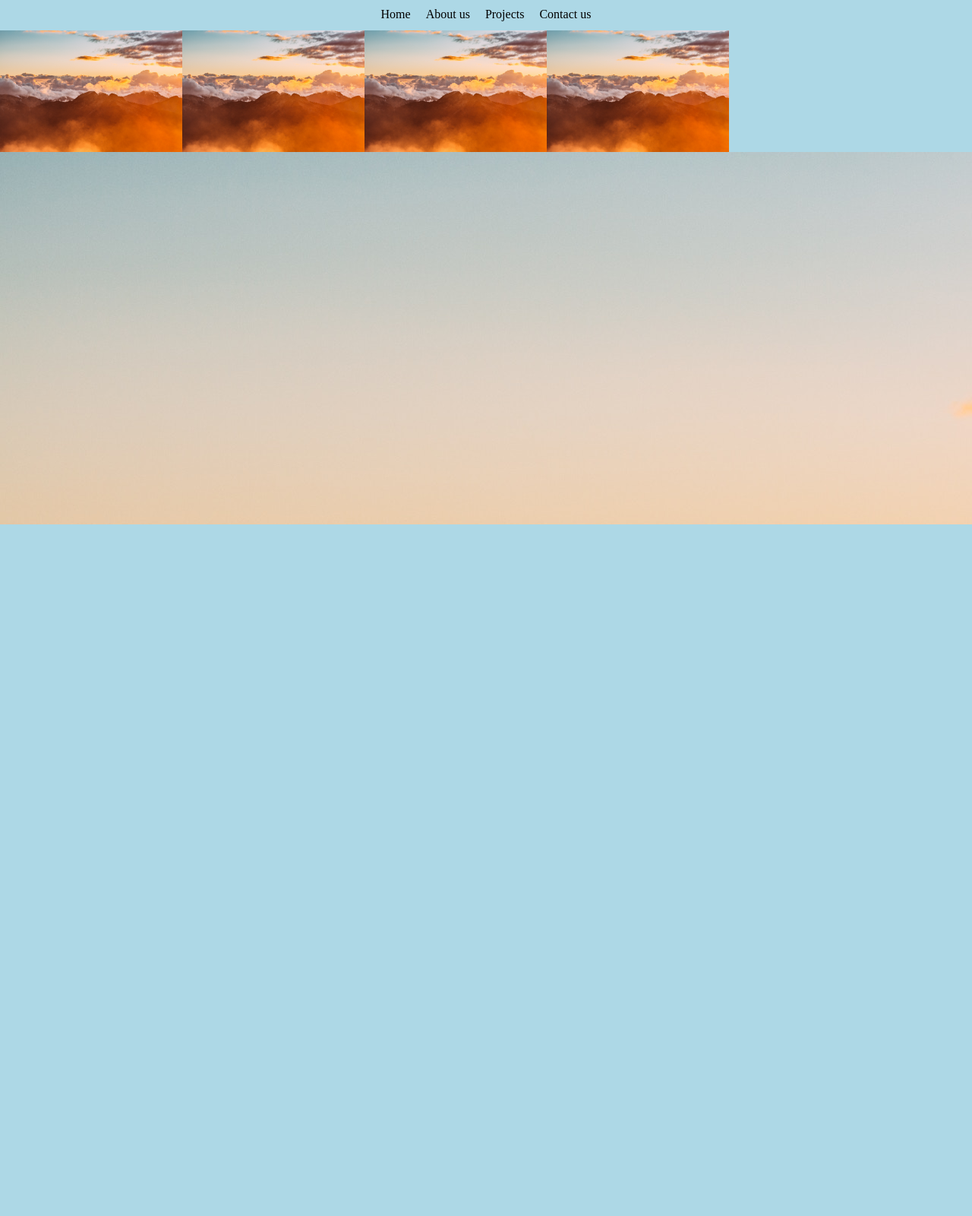
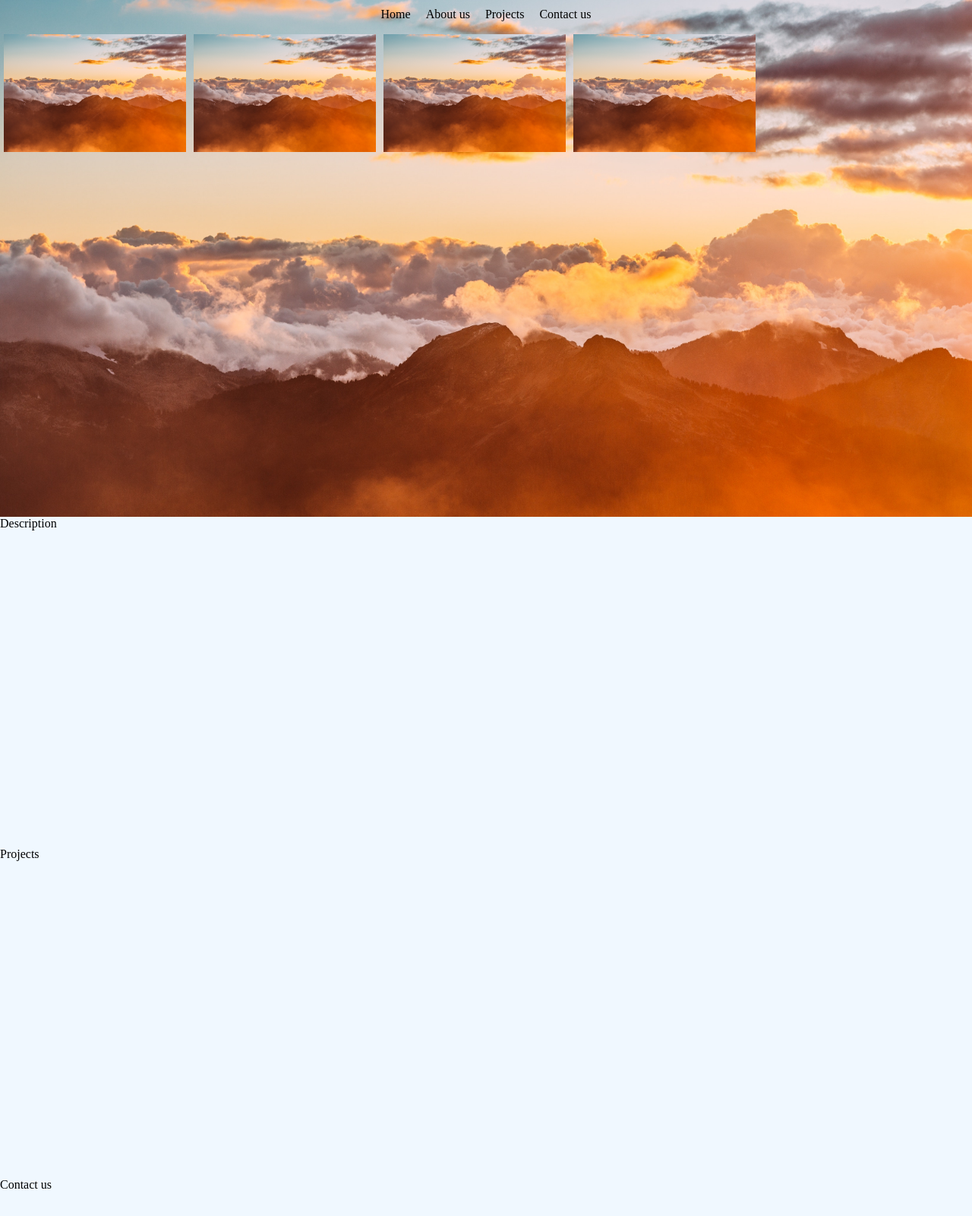
Before and after one commit to cruzortiz99/html-css-basics-course-project, a plain HTML site: page index.html in a window 1280 px wide. Shown: the whole page at 76% size. Drawn offline with Linux system fonts and the light colour scheme.

Commit message:
problem solved

```diff
--- a/index.html
+++ b/index.html
@@ -29,9 +29,15 @@
     </div>
   </div>
   <div class="page-content">
-    <div id="about-us" class="page-desc"></div>
-    <div id="projects" class="page-projects"></div>
-    <div id="contact-us" class="page-contact-us"></div>
+    <div id="about-us" class="page-desc">
+      Description
+    </div>
+    <div id="projects" class="page-projects">
+      Projects
+    </div>
+    <div id="contact-us" class="page-contact-us">
+      Contact us
+    </div>
   </div>
 </body>
 
--- a/public/css/main.css
+++ b/public/css/main.css
@@ -7,28 +7,28 @@
   max-width: 100vw;
 }
 .page-container {
-  background-image: url('../images/nitish-meena-RbbdzZBKRDY-unsplash.jpg');
-  background-color: darkblue;
   min-height: 200vh;
   display: grid;
   grid-template-rows: 85vh auto;
   grid-template-areas:
     'banner'
     'page-content';
-  grid-gap: 10px;
 }
 .page-banner {
-  max-height: 20vh;
   background-color: gray;
+  background-image: url('../images/nitish-meena-RbbdzZBKRDY-unsplash.jpg');
+  background-size: cover;
+  background-repeat: no-repeat;
   grid-area: banner;
   display: grid;
-  grid-template-rows: 40px 20vh;
+  grid-template-rows: 40px 20vh auto;
   grid-template-areas:
     'nav'
-    'previews';
+    'previews'
+    '.';
 }
 .page-content {
-  background-color: gray;
+  background-color: aliceblue;
   grid-area: page-content;
   display: grid;
   grid-template-rows: 1fr 1fr 50px;
@@ -36,6 +36,7 @@
     'desc'
     'projects'
     'contact-us';
+  grid-gap: 10px;
 }
 .page-nav {
   grid-area: nav;
@@ -44,6 +45,7 @@
   grid-area: previews;
   max-width: 100vw;
   overflow-x: auto;
+  overflow-y: hidden;
 }
 .page-desc {
   grid-area: desc;
@@ -76,7 +78,5 @@
   background-color: gray;
   max-height: 20vh;
   width: auto;
+  margin: 5px;
 }
-.page-container div div {
-  background-color: lightblue;
-}
```
